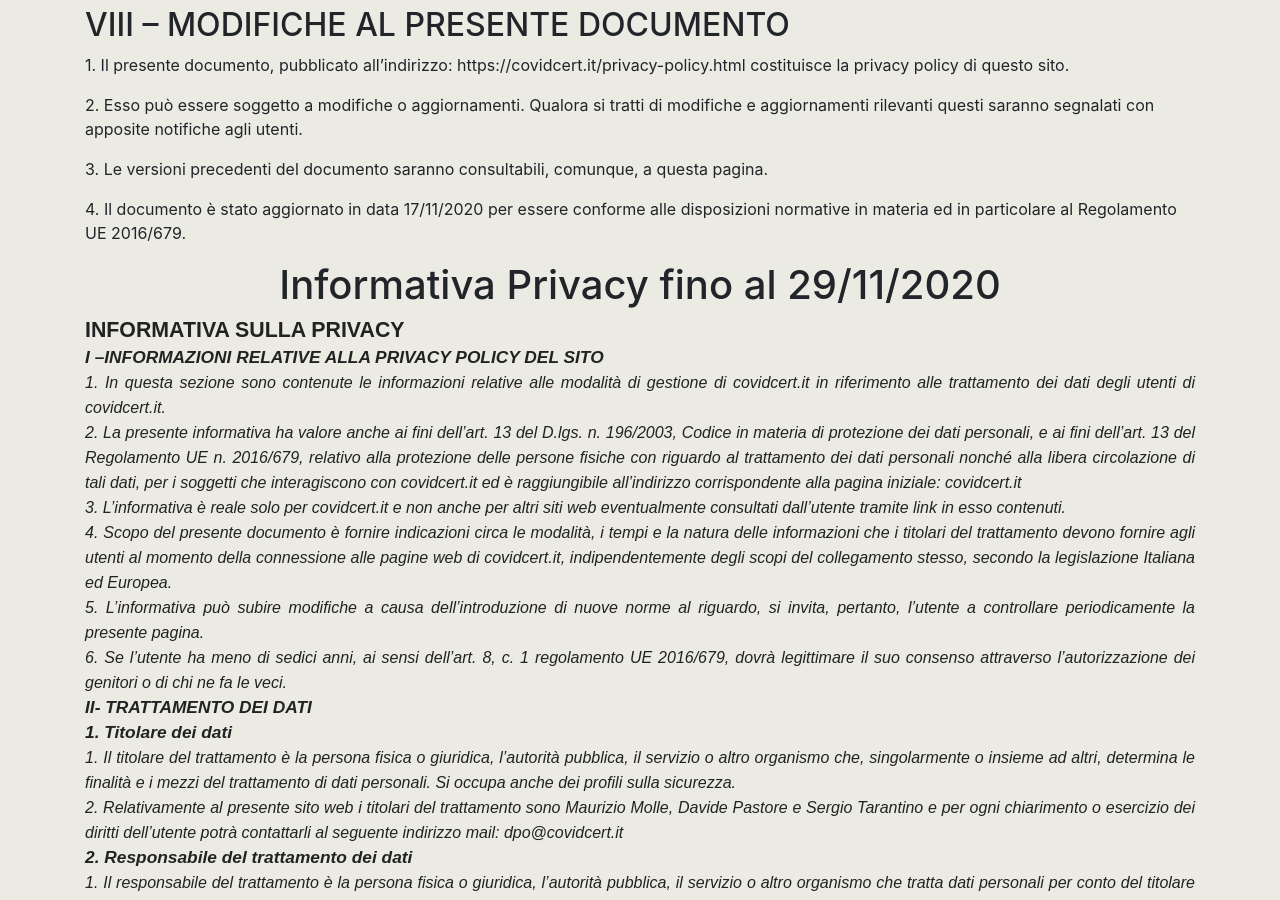
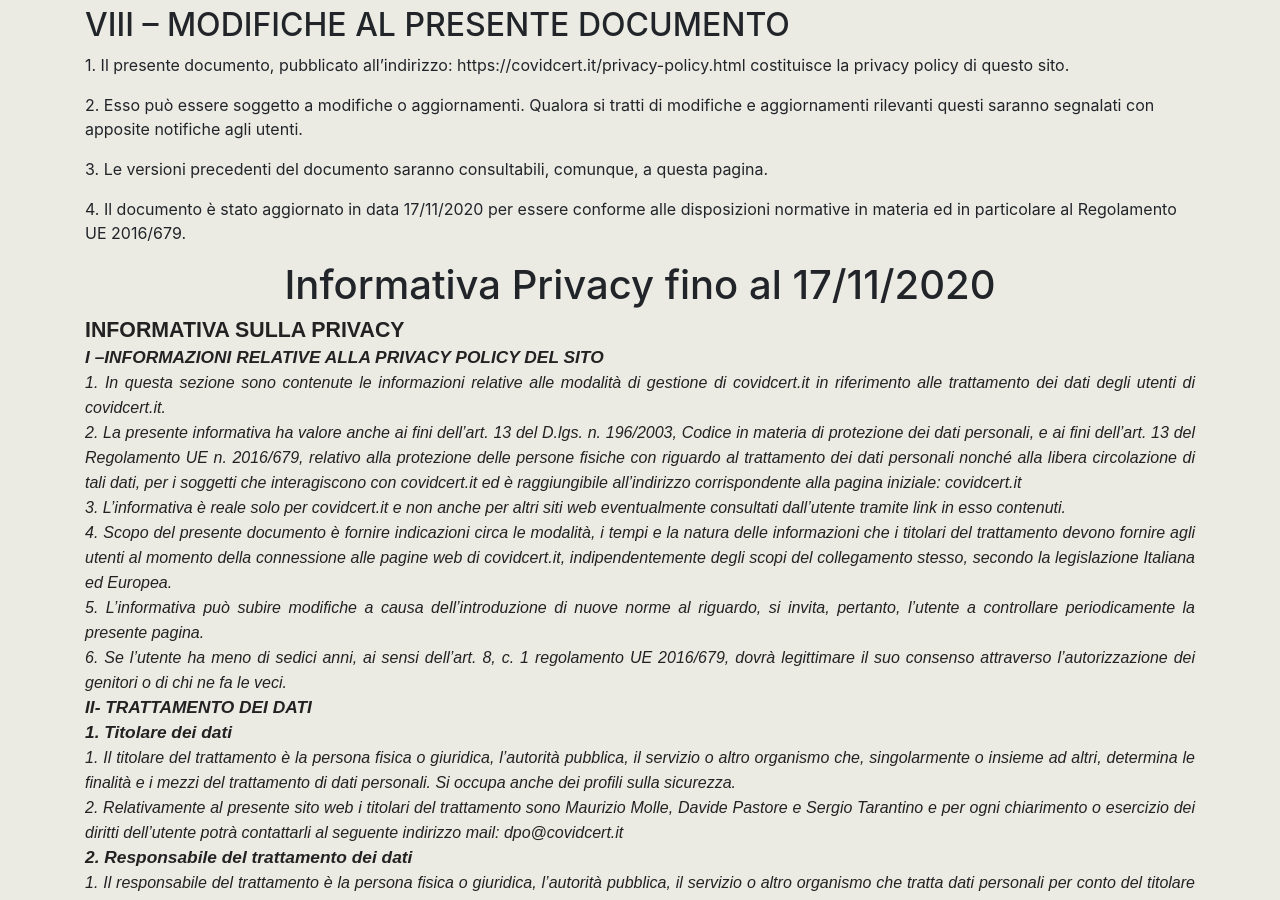
Before and after one commit to Ceeresa/autocertificazione, a Jekyll site: the page built from privacy-policy-prev.md, in a window 1280 px wide and 900 px high, scrolled down 5757 px. Built offline with Jekyll 4.4.1, drawn with Linux system fonts in a browser that asks for light colours; comment, search, counter and statistics services are not loaded.

Commit message:
typo privacy prev correction

```diff
--- a/privacy-policy-prev.md
+++ b/privacy-policy-prev.md
@@ -134,7 +134,7 @@
   </div>
 </section>
 <section>
-  <h1 class="h1-responsive text-center">Informativa Privacy fino al 29/11/2020</h1>
+  <h1 class="h1-responsive text-center">Informativa Privacy fino al 17/11/2020</h1>
   <P ALIGN=JUSTIFY STYLE="margin-bottom: 0in; line-height: 0.29in; page-break-after: avoid">
   <FONT COLOR="#1f3763"><FONT FACE="Calibri Light, sans-serif"><FONT SIZE=3><STRONG CLASS="western"><FONT COLOR="#222222"><FONT FACE="inherit, Calibri"><FONT SIZE=4 STYLE="font-size: 16pt"><SPAN LANG="it-IT">INFORMATIVA
   SULLA PRIVACY</SPAN></FONT></FONT></FONT></STRONG></FONT></FONT></FONT></P>
```
